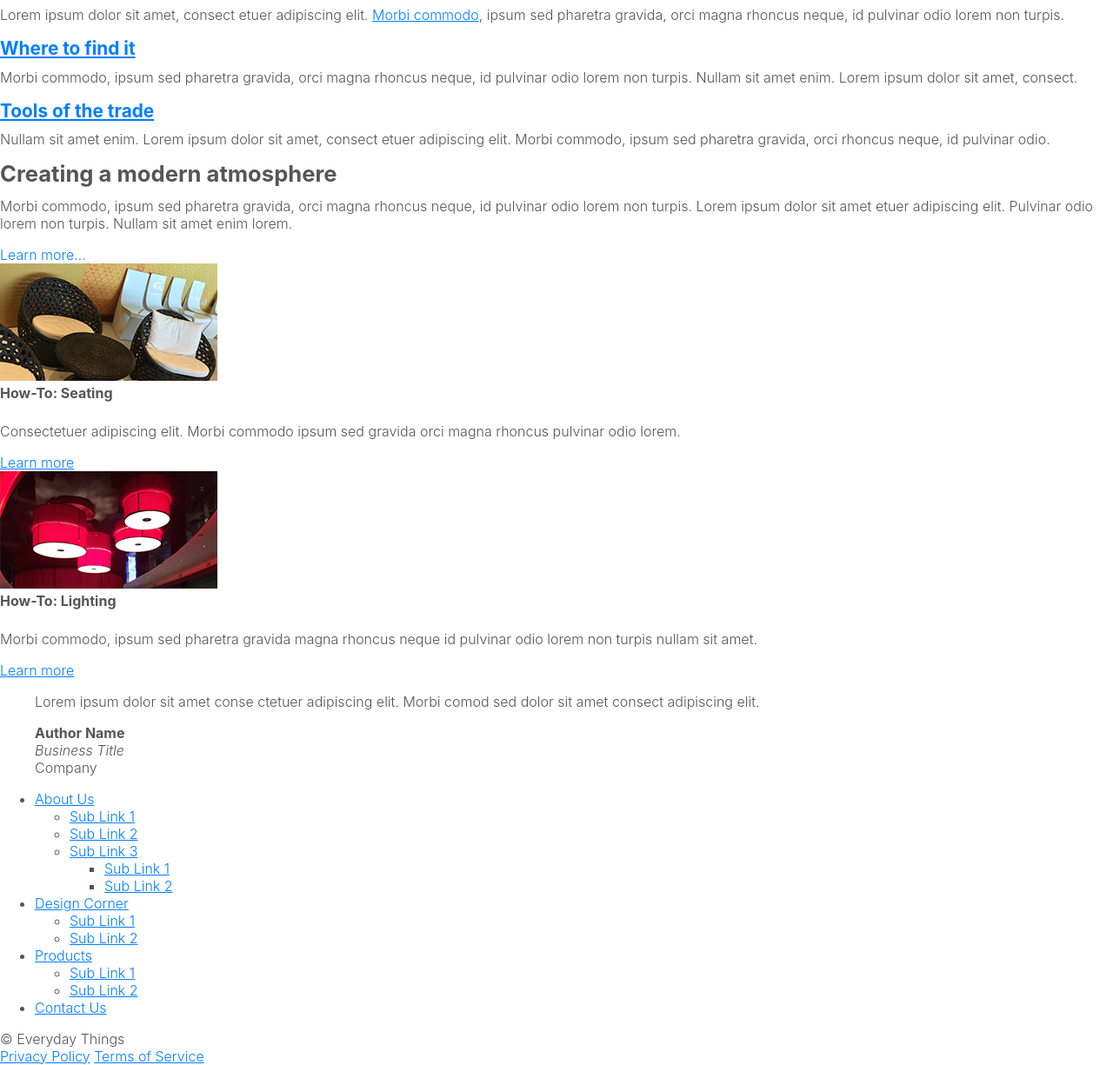
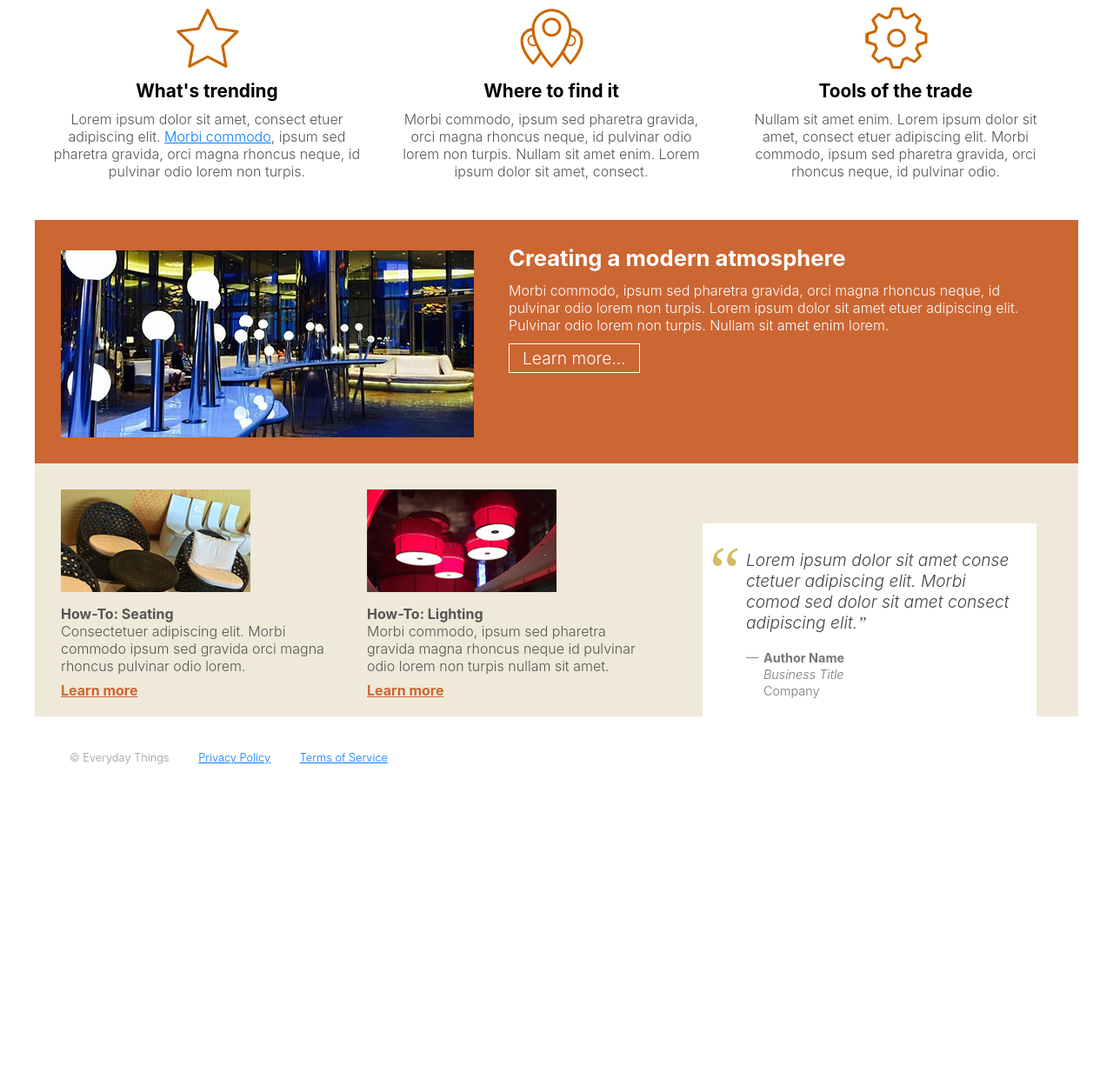
Before and after one commit to ParveerKaurSidhu/myWebsite, a plain HTML site: page index.html in a window 1280 px wide. Shown: the part 458-1683 px from the top of the page at 87% size. After the commit the page ends 1377 px from the top, so only its background shows below. Drawn offline with Linux system fonts and the light colour scheme.

Commit message:
css added

```diff
--- a/css/screen.css
+++ b/css/screen.css
@@ -2,6 +2,8 @@
 @import url('https://fonts.googleapis.com/css2?family=Open+Sans:ital,wght@0,300;0,700;1,300;1,700&display=swap');
 body { font-family: -apple-system, BlinkMacSystemFont, 'Segoe UI', Roboto, Oxygen, Ubuntu, Cantarell, 'Open Sans', 'Helvetica Neue', sans-serif; font-size: 16px; font-weight: 300; color: #555; margin: 0; padding: 0;}
 /* Text */
+
+#page { max-width: 1200px; margin: 0 auto; position: relative; }
 
 h1{ margin: 0 0 1em 0; font-size: 2.8em; font-weight: 700; }
 h2{ margin: 0 0 .5em 0; font-size: 1.6em; font-weight: 700; line-height: 1.1em; }
@@ -12,7 +14,174 @@ p{margin: 0 0 1em 0; }
 a{ color: #007eff; }
 a:visited{ color: #65b1ff; }
 
+a.btn { font-size: 1.2em; text-decoration: none; color: #fff; border: 1px solid #fff; padding: 4px 15px; transition: background-color .5s;}
+a.btn:hover { background-color: rgba(0, 0, 0, .3);}
+
 /* header */
-header{
-    height: 430px; background: #cf0004 url(../images/banner_1200.jpg)
+header{ height: 430px; background: #cf0004 url(../images/banner_1200.jpg) no-repeat center bottom; position: relative; }
+
+header a.logo {
+    z-index: 1;
+    position: absolute;
+    display: block; width: 160px; height: 66px;
+    background: url(../images/logo.svg) no-repeat 0 0; background-size: contain;
+    top: 15px; left: 20px; }
+
+header a.logo span{ display: none; }
+
+header div.hero { position: absolute; width: 42%; top: 130px; left: 55%; }
+header div.hero h1{ line-height: 1em; margin: 0 0 30px 0; color: #fff;}
+
+/* Section - All */
+
+section { padding: 0 30px; }
+section::after { content: ''; display: block; clear: both;}
+
+/* Section - Main */
+
+section.main { margin-top: 20px; margin-bottom: 30px; padding: 0; }
+section.main aside { width: 33%; float: left; text-align: center;}
+
+section.main .content { margin: 15px; background: no-repeat center top; background-size: 75px 75px; padding-top: 85px;}
+
+
+section.main aside h3 a {color: #000; text-decoration: none;}
+section.main aside h3 a:hover {text-decoration: underline;}
+
+section.main aside .content.trending {background-image: url(../images/icon_star.svg); }
+section.main aside .content.find-it {background-image: url(../images/icon_marker.svg); }
+section.main aside .content.tools {background-image: url(../images/icon_gear.svg); }
+
+/* Section - Atmoshere */
+section.atmosphere { background-color:#cc6633; padding-top: 30px; padding-bottom: 30px; color: #fff;}
+section.atmosphere article { padding: 0 20px 0 515px; background: url(../images/photo_lounge.jpg ) no-repeat 0 5px; min-height: 220px;}
+
+/* Section - How To */
+
+section.how-to { background-color: #eee9d9; position: relative; }
+
+section.how-to aside { width: 30%; float: left; margin-right: 10px;}
+
+section.how-to aside .content{ padding: 30px 30px 20px 0;}
+
+section.how-to aside .content img { display: block; margin-bottom: 15px; width: 70%; }
+
+section.how-to aside .content h4 { margin-bottom: 0; }
+section.how-to aside .content p { margin-bottom: .5em; }
+section.how-to aside .content a { display: inline-block; color: #cc6633; font-weight: 700; }
+
+section.how-to blockquote {
+    margin: 0; width: 32%;
+    color: #444;
+    background-color: #fff;
+    position: absolute; bottom: 0; right: 4%;
 }
+
+section.how-to blockquote p { margin: 30px 30px 20px 50px; }
+
+section.how-to blockquote p.quote { font-style: italic; font-size: 1.2em; }
+
+section.how-to blockquote p.credit {
+    color: #777;
+    font-size: .9em; margin-top: 0; padding-left: 20px; line-height: 1.3em;
+    position: relative;
+}
+
+section.how-to blockquote::before {
+    content:'\201c'; color:#d2bd65;
+position: absolute;
+top: 10px; left: 8px;
+font-size:  5em;
+font-family: serif; }
+
+section.how-to blockquote p.quote::after { content: '\201d'; font-family: serif; }
+section.how-to blockquote p.credit::before { content: '\2014'; position: absolute; top: -1px; left: 0;}
+
+/* Navigation */
+
+nav {
+    background-color: rgba(0, 0, 0,.65);
+    position: absolute;
+    top: 0px; left: 0px;
+    padding: 50px 0 0 0;
+    width: 100%;
+    }
+
+nav::after { content: ''; display: block; clear: both; }
+
+nav ul { list-style: none; margin: 0; padding: 0px; }
+
+nav ul li:hover {background-color: #2b0306; }
+nav ul li:hover > ul { display: block; }
+
+nav ul li a {
+    display: inline-block;
+    color: #fff;
+    padding: 10px 20px;
+    text-decoration: none;
+    width: 125px;
+    position: relative;
+}
+
+nav ul li a:visited { color: #fff; }
+nav ul li a:hover { background-color: #6d0911; }
+nav ul ul { position: absolute; top: 100%; background-color: #2b0306; display: none;}
+nav ul ul li { position: relative; }
+nav ul ul ul { left: 100%; top: 0px; }
+
+
+
+/* Top-level */
+
+nav > ul { padding-left: 200px; }
+nav > ul > li { float: left; }
+nav > ul > li > a { width: auto; padding: 10px 20px 15px 20px; }
+
+
+nav a[aria-haspopup="true"]::after {
+    content: ' ';
+    display: block; width: 0px; height: 0px;
+    position: absolute;
+    top: 16px; right: 15px;
+    border-top:  4px solid transparent;
+    border-bottom:  4px solid transparent;
+    border-left:  4px solid #fff;
+
+}
+
+
+nav > ul > li > a[aria-haspopup="true"]::after {
+    border-top:  4px solid #fff;
+    border-right:  4px solid transparent;
+    border-left:  4px solid transparent;
+    left: 20px; right: auto;
+    bottom: 6px; top: auto;
+}
+
+
+
+/* footer */
+
+footer { font-size:.8em; margin: 40px; color: #999; }
+
+footer .content { display: inline; }
+
+footer a { margin-left: 30px; color: ;#777; }
+footer a:visited { color: #777; }
+footer a:hover { color: #000; }
+
+
+/* Media Queries */
+
+@media screen and (max-width: 1000px) {
+
+    h1 { font-size: 2.4em;}
+
+     /* Header  */
+     header div.hero { left: 56%;}
+     header div.hero h1 { margin-bottom: 20px; }
+
+     /* Section - Atmosphere */
+     section.atmosphere article { padding-left: 400px; background-size: 37px auto; }
+
+}
--- a/index.html
+++ b/index.html
@@ -9,29 +9,30 @@
 	<body>
 
 
-		<div class="page">
+		<div id="page">
 			<header>
-				<a class="logo" title="Everyday Things" href="http://codifydesign.com">Everyday Things</a>
+				<a class="logo" title="Everyday Things" href="http://codifydesign.com"><span>Everyday Things</span></a>
 				<div class="hero">
 					<h1>Add interest with natural textures</h1>
 					<a class="btn" title="Get advice from top designers" href="#">Get advice from top designers</a>
 				</div>
 			</header>
 			<section class="main">
+
 				<aside>
-					<div class="content">
+					<div class="content trending">
 						<h3><a href="#">What&apos;s trending</a></h3>
 						<p>Lorem ipsum dolor sit amet, consect etuer adipiscing elit. <a href="http://codifydesign.com">Morbi commodo</a>, ipsum sed pharetra gravida, orci magna rhoncus neque, id pulvinar odio lorem non turpis.</p>
 					</div>
 				</aside>
 				<aside>
-					<div class="content">
+					<div class="content find-it">
 						<h3><a href="#">Where to find it</a></h3>
 						<p>Morbi commodo, ipsum sed pharetra gravida, orci magna rhoncus neque, id pulvinar odio lorem non turpis. Nullam sit amet enim. Lorem ipsum dolor sit amet, consect.</p>
 					</div>
 				</aside>
 				<aside>
-					<div class="content">
+					<div class="content tools">
 						<h3><a href="#">Tools of the trade</a></h3>
 						<p>Nullam sit amet enim. Lorem ipsum dolor sit amet, consect etuer adipiscing elit. Morbi commodo, ipsum sed pharetra gravida, orci rhoncus neque, id pulvinar odio.</p>
 					</div>
@@ -78,7 +79,18 @@
 			<nav>
 				<ul>
 					<li>
-						<a title="About Us" href="#">About Us</a>
+						<a title="About Us" href="#" aria-haspopup="true">About Us</a>
+						<ul>
+							<li>
+								<a title="Sub link 1" href="#">Sub Link 1</a>
+							</li>
+							<li>
+								<a title="Sub link 2" href="#">Sub Link 2</a>
+							</li>
+						</ul>
+					</li>
+					<li>
+						<a title="Design Corner" href="#" aria-haspopup="true">Design Corner</a>
 						<ul>
 							<li>
 								<a title="Sub link 1" href="#">Sub Link 1</a>
@@ -87,7 +99,7 @@
 								<a title="Sub link 2" href="#">Sub Link 2</a>
 							</li>
 							<li>
-								<a title="Sub link 3" href="#">Sub Link 3</a>
+								<a title="Sub link 3" href="#" aria-haspopup="true">Sub Link 3</a>
 								<ul>
 									<li>
 										<a title="Sub sub link 1" href="#">Sub Link 1</a>
@@ -100,18 +112,9 @@
 						</ul>
 					</li>
 					<li>
-						<a title="Design Corner" href="#">Design Corner</a>
-						<ul>
-							<li>
-								<a title="Sub link 1" href="#">Sub Link 1</a>
-							</li>
-							<li>
-								<a title="Sub link 2" href="#">Sub Link 2</a>
-							</li>
-						</ul>
-					</li>
+
 					<li>
-						<a title="Products" href="#">Products</a>
+						<a title="Products" href="#"  aria-haspopup="true">Products</a>
 						<ul>
 							<li>
 								<a title="Sub link 1" href="#">Sub Link 1</a>
```
